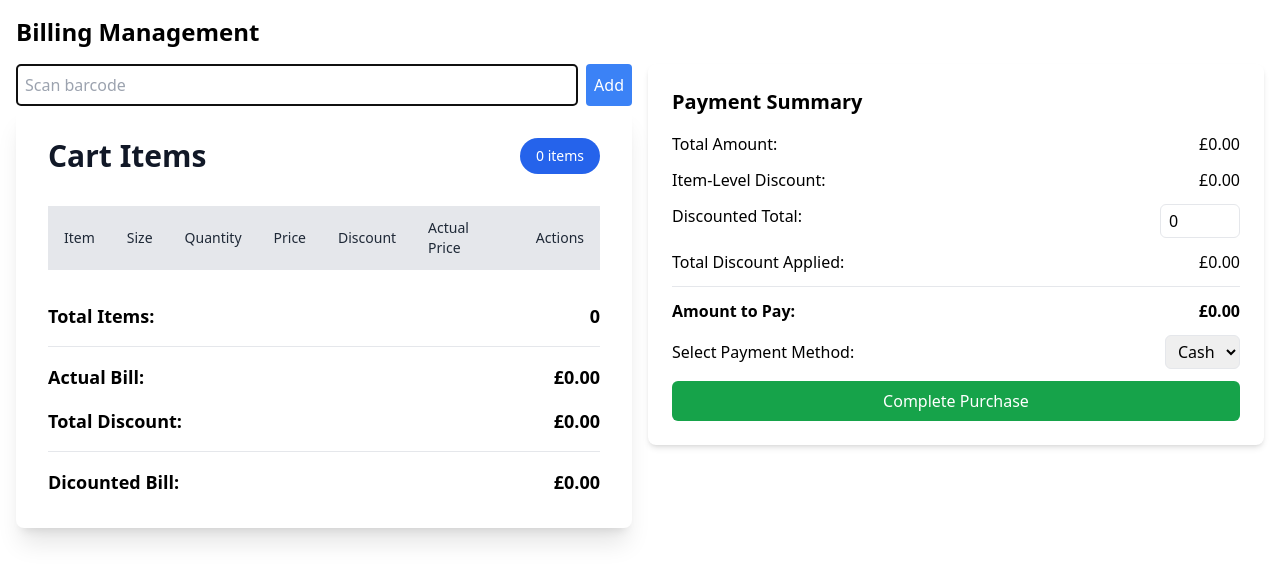
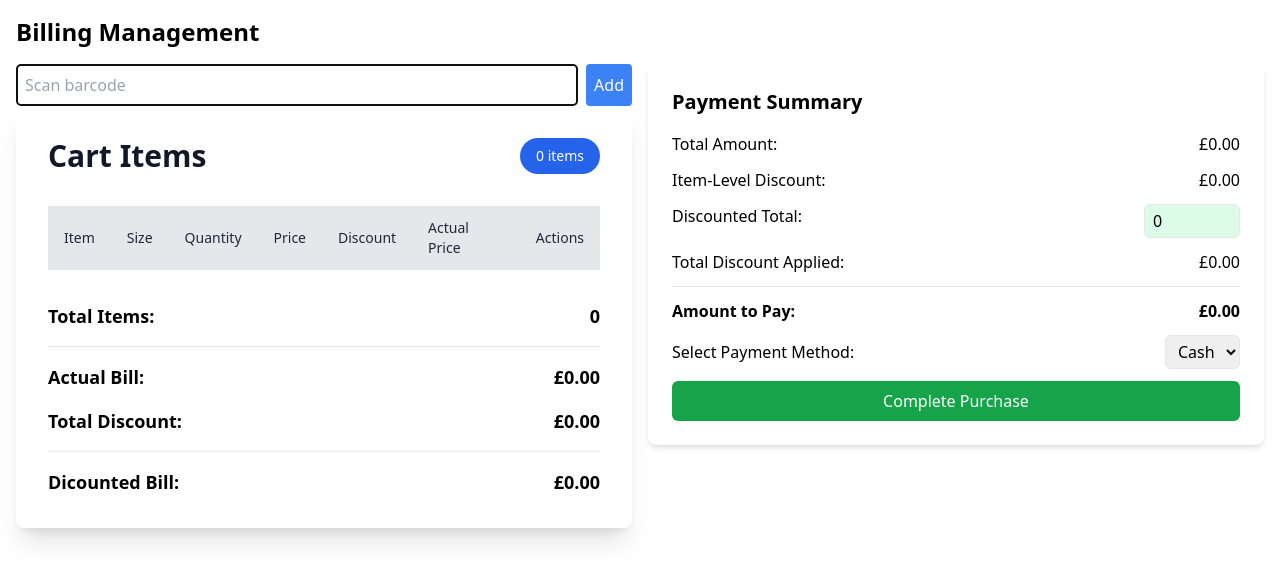
Before and after one commit to ayeshaaamir/retail-epos-frontend, a React (Vite) app in the folder style-mantra-pos/: page /billing in a window 1280 px wide. Shown: the top 582 px of the page. Built offline with nearby package versions, Linux system fonts and the light colour scheme; sample sign-in values are in the browser's storage.

Commit message:
CSS fixed..

```diff
--- a/style-mantra-pos/src/components/BillingManagement/Cart.jsx
+++ b/style-mantra-pos/src/components/BillingManagement/Cart.jsx
@@ -80,7 +80,7 @@ const Cart = () => {
                     onChange={(e) =>
                       handlePriceChange(rowData, parseFloat(e.target.value))
                     }
-                    className="w-20 px-4 py-2 border rounded-md focus:outline-none focus:ring-2 focus:ring-blue-500"
+                    className="w-24 px-4 py-2 bg-red-100 border rounded-md focus:outline-none focus:ring-2 focus:ring-blue-500"
                     min="0"
                   />
                 </td>
--- a/style-mantra-pos/src/components/BillingManagement/PaymentSummary.jsx
+++ b/style-mantra-pos/src/components/BillingManagement/PaymentSummary.jsx
@@ -101,7 +101,7 @@ const PaymentSummary = () => {
                 type="number"
                 value={discountedBill}
                 onChange={handleDiscountedBillChange}
-                className="w-20 px-2 py-1 border rounded-md focus:outline-none focus:ring-2 focus:ring-blue-500"
+                className="w-24 px-2 py-1 bg-green-100 border rounded-md focus:outline-none focus:ring-2 focus:ring-blue-500"
               />
             </div>
 
```
